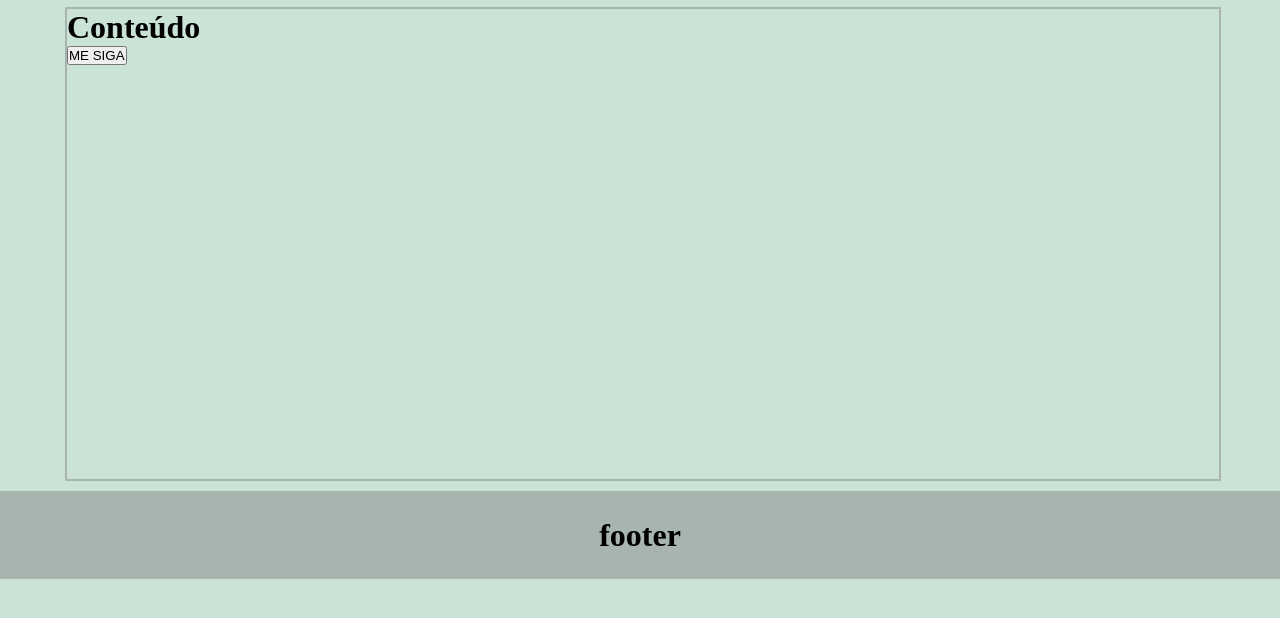
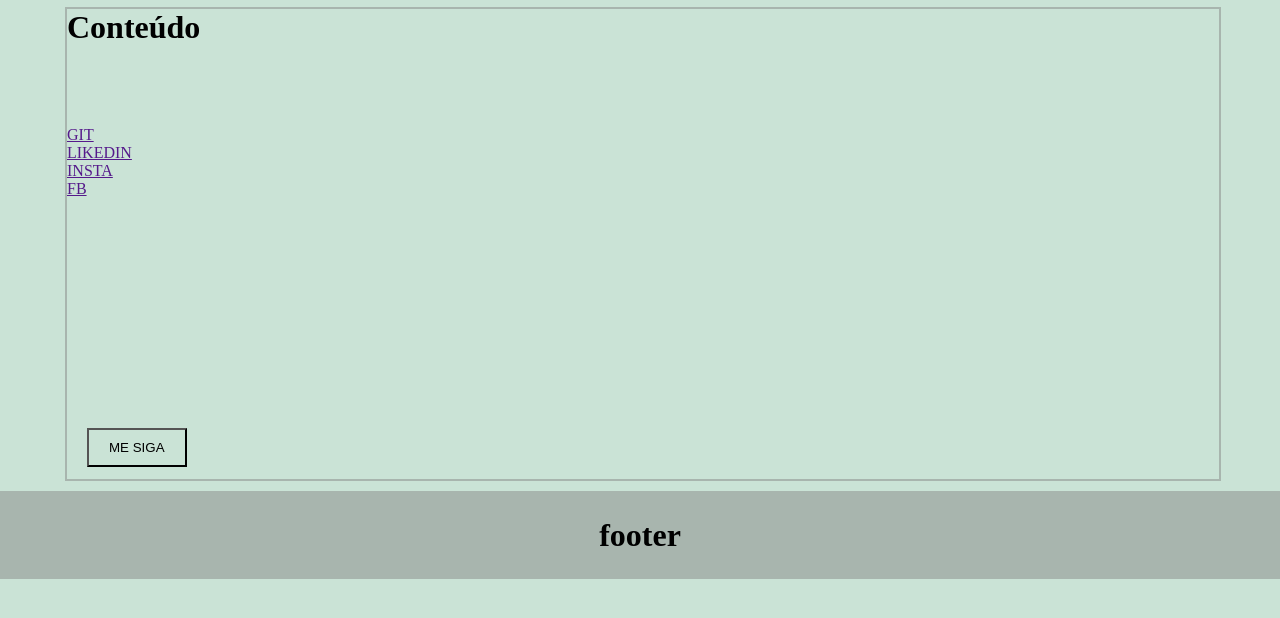
Before and after one commit to Correa01/LandingPage, a plain HTML site: page index.html in a window 1280 px wide. Shown: the part 42-660 px from the top of the page. Drawn offline with Linux system fonts and the light colour scheme.

Commit message:
adição dos icones

```diff
--- a/index.html
+++ b/index.html
@@ -18,7 +18,13 @@
         <main>
             <div class="container">
                 <h1>Conteúdo</h1>
-                <input type="button" value="ME SIGA">
+                <div class="social">
+                    <a href="">GIT<img src="" alt=""></a>
+                    <a href="">LIKEDIN<img src="" alt=""></a>
+                    <a href="">INSTA<img src="" alt=""></a>
+                    <a href="">FB<img src="" alt=""></a>
+                </div>
+                <input id="btn" type="button" value="ME SIGA">
             </div>
         </main>
 
--- a/style.css
+++ b/style.css
@@ -32,6 +32,17 @@ body{
     height: 470px;
     left: 65px;
 }
+.social{
+    display: flex;
+    flex-direction: column;
+    margin-top: 80px;
+}
+#btn{
+    margin-left: 20px;
+    background-color: #CAE3D6;
+    margin-top: 230px;
+    padding: 10px 20px 10px 20px;
+}
 footer{
     display: flex;
     background-color: rgba(128, 128, 128, 0.473);;
```
Also changed, not shown: github-alt.svg (added), linkedin.svg (added), square-facebook.svg (added), square-instagram.svg (added).
